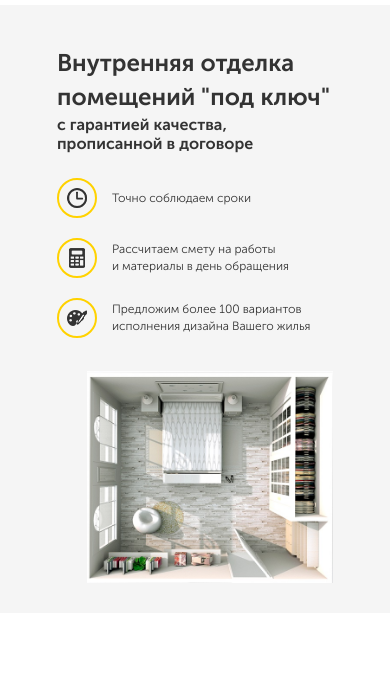
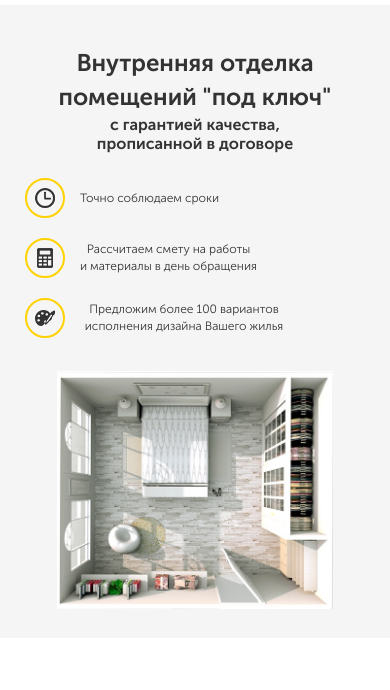
Before and after one commit to alex3287/webstart, a plain HTML site: page src/index.html in a window 390 px wide. Shown: the part 57-747 px from the top of the page. Drawn offline with nearby package versions, Linux system fonts and the light colour scheme.

Commit message:
fix fourth bug

```diff
--- a/src/sass/blocks/_hero.sass
+++ b/src/sass/blocks/_hero.sass
@@ -51,8 +51,17 @@
       flex-direction: column
     &-list
       margin-bottom: 44px
+      display: flex
+      flex-direction: column
+      align-items: center
+      &__item
+        width: 340px
     &-text
       padding-right: 10px
+      text-align: center
+    &-image
+      padding: 0
+      margin: 0 auto
 @media (max-width: 768px)
   .hero
     padding: 25px 0
@@ -71,7 +80,6 @@
       margin-bottom: 33px
       &__item
         margin-bottom: 20px
-
       &__text
         font-size: 12px
         max-width: 208px
```
Also changed, not shown: src/css/style.css, 1 other file.
